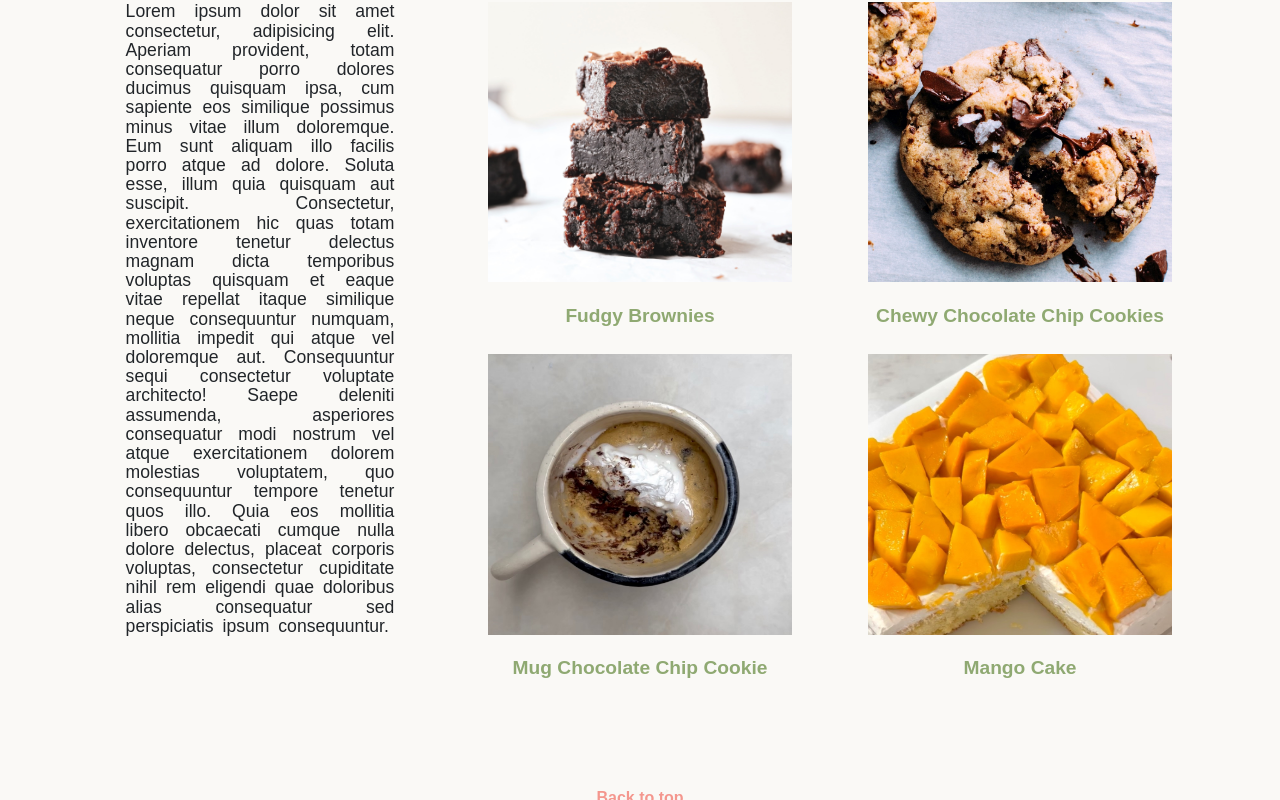
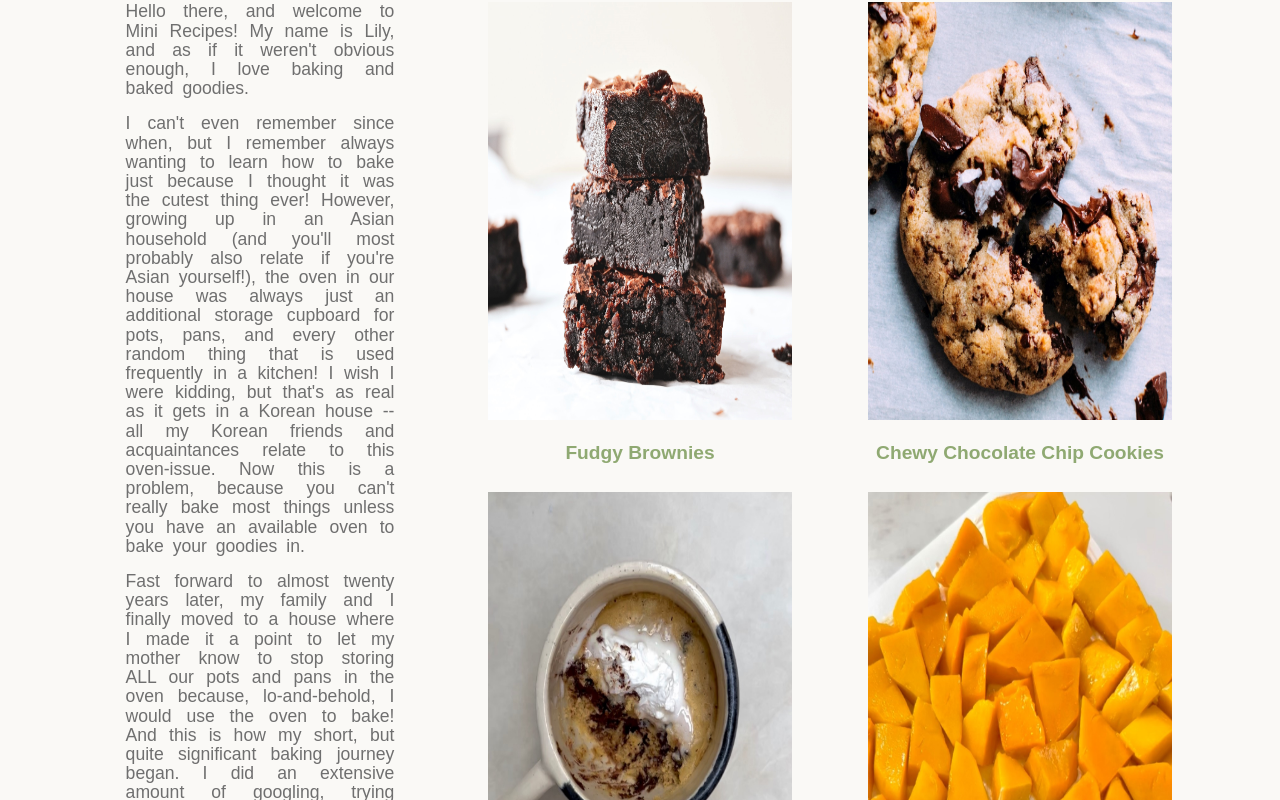
Before and after one commit to so-mini/First_Repository, a website: page index.html in a window 1280 px wide. Shown: the part 1212-2012 px from the top of the page. Drawn offline with nearby package versions, Linux system fonts and the light colour scheme.

Commit message:
Included About Me section content and added links to recipe previews in home page. Also made minor changes to contact page.

```diff
--- a/index.html
+++ b/index.html
@@ -41,17 +41,21 @@
                 <div class="col-md-12 col-lg-12 col-xl-4">
                     <h2 id="about">About Me</h2>
                         <img class="downArrow" src="./img/downIcon.png" alt="Arrow down logo">
-                        <p>Lorem ipsum dolor sit amet consectetur, adipisicing elit. Aperiam provident, totam consequatur porro dolores ducimus quisquam ipsa, cum sapiente eos similique possimus minus vitae illum doloremque. Eum sunt aliquam illo facilis porro atque ad dolore. Soluta esse, illum quia quisquam aut suscipit. Consectetur, exercitationem hic quas totam inventore tenetur delectus magnam dicta temporibus voluptas quisquam et eaque vitae repellat itaque similique neque consequuntur numquam, mollitia impedit qui atque vel doloremque aut. Consequuntur sequi consectetur voluptate architecto! Saepe deleniti assumenda, asperiores consequatur modi nostrum vel atque exercitationem dolorem molestias voluptatem, quo consequuntur tempore tenetur quos illo. Quia eos mollitia libero obcaecati cumque nulla dolore delectus, placeat corporis voluptas, consectetur cupiditate nihil rem eligendi quae doloribus alias consequatur sed perspiciatis ipsum consequuntur.</p>
+                        <p>Hello there, and welcome to Mini Recipes! My name is Lily, and as if it weren't obvious enough, I love baking and baked goodies.</p>
+                        <p>I can't even remember since when, but I remember always wanting to learn how to bake just because I thought it was the cutest thing ever! However, growing up in an Asian household (and you'll most probably also relate if you're Asian yourself!), the oven in our house was always just an additional storage cupboard for pots, pans, and every other random thing that is used frequently in a kitchen! I wish I were kidding, but that's as real as it gets in a Korean house -- all my Korean friends and acquaintances relate to this oven-issue. Now this is a problem, because you can't really bake most things unless you have an available oven to bake your goodies in.</p>
+                        <p>Fast forward to almost twenty years later, my family and I finally moved to a house where I made it a point to let my mother know to stop storing ALL our pots and pans in the oven because, lo-and-behold, I would use the oven to bake! And this is how my short, but quite significant baking journey began. I did an extensive amount of googling, trying different recipes and getting a hang of basic baking principles, and I learned to love not only the process, but also the yummy results that accompany the journey.</p>
+                        <p>Funnily enough, I'm not a fan of super sweet things, so all the recipes in this website have sugar amounts that can be adjusted to your liking! My base recipes usually stir on the less-sweet-side of things, but feel free to add a little more if you have a sweeter tooth than I do!</p>
                 </div>
 
                 <div class="col-sm-12 col-md-6 col-lg-6 col-xl-4">
                     <h2 id="easyRecipes">Easy Recipes</h2>
                     <img class="downArrow" src="./img/downIcon.png" alt="Arrow down logo">
 
-                    <img class="recipe-preview" src="./img/brownies.jpg" alt="Image of brownies">
+                    <a href="./pages/cakes.html#brownies"><img class="recipe-preview" src="./img/brownies.jpg" alt="Image of brownies"></a>
+
                     <a class="recipe-link" href="./pages/cakes.html#brownies">Fudgy Brownies</a>
 
-                    <img class="recipe-preview" src="./img/mug-choco.jpg" alt="Image of cookie in a mug with whipped cream">
+                    <a href="./pages/cookies.html#mug-cookie"><img class="recipe-preview" src="./img/mug-choco.jpg" alt="Image of cookie in a mug with whipped cream"></a>
                     <a class="recipe-link" href="./pages/cookies.html#mug-cookie">Mug Chocolate Chip Cookie</a>
                 </div>
 
@@ -60,10 +64,10 @@
                     <h2 id="popularRecipes">Popular Recipes</h2>
                     <img class="downArrow" src="./img/downIcon.png" alt="Arrow down logo">
 
-                    <img class="recipe-preview" src="./img/chocChip.jpg" alt="Image of chocolate chip cookies">
+                    <a href="./pages/cookies.html#choco-chip-cookie"><img class="recipe-preview" src="./img/chocChip.jpg" alt="Image of chocolate chip cookies"></a>
                     <a class="recipe-link" href="./pages/cookies.html#choco-chip-cookie">Chewy Chocolate Chip Cookies</a>
 
-                    <img class="recipe-preview" src="./img/mango-cake.jpg" alt="Image of cake with whipped cream and mango">
+                    <a href="./pages/cakes.html#mango-cake"><img class="recipe-preview" src="./img/mango-cake.jpg" alt="Image of cake with whipped cream and mango"></a>
                     <a class="recipe-link" href="./pages/cakes.html#mango-cake">Mango Cake</a>
                 </div>
                 </div>
--- a/scss/style.scss
+++ b/scss/style.scss
@@ -113,6 +113,7 @@ p {
     line-height: 1.2rem;
     padding: 1rem;
     word-spacing: 4px;
+    color: #6F6F6F;
 }
 
 .downArrow {
@@ -123,7 +124,7 @@ p {
 }
 
 .recipe-preview {
-    @include sizes(70%,35%);
+    @include sizes(70%,40%);
     display: block;
     margin: auto;
     padding: .5rem;
@@ -405,6 +406,9 @@ input[type=submit] {
     .accordion h3 {
         padding-left: 25%;
     }
+
+    input[type=submit] {
+        width: 10%;}
 }
 
 /* Laptop Styles */
@@ -499,4 +503,7 @@ input[type=submit] {
         font-weight: 700;
         padding: .7rem .5rem 1rem .5rem;
     }
+
+    input[type=submit] {
+        width: 5%;}
 }
```
Also changed, not shown: pages/contact.html (+2 -3 lines), css/style.css.
